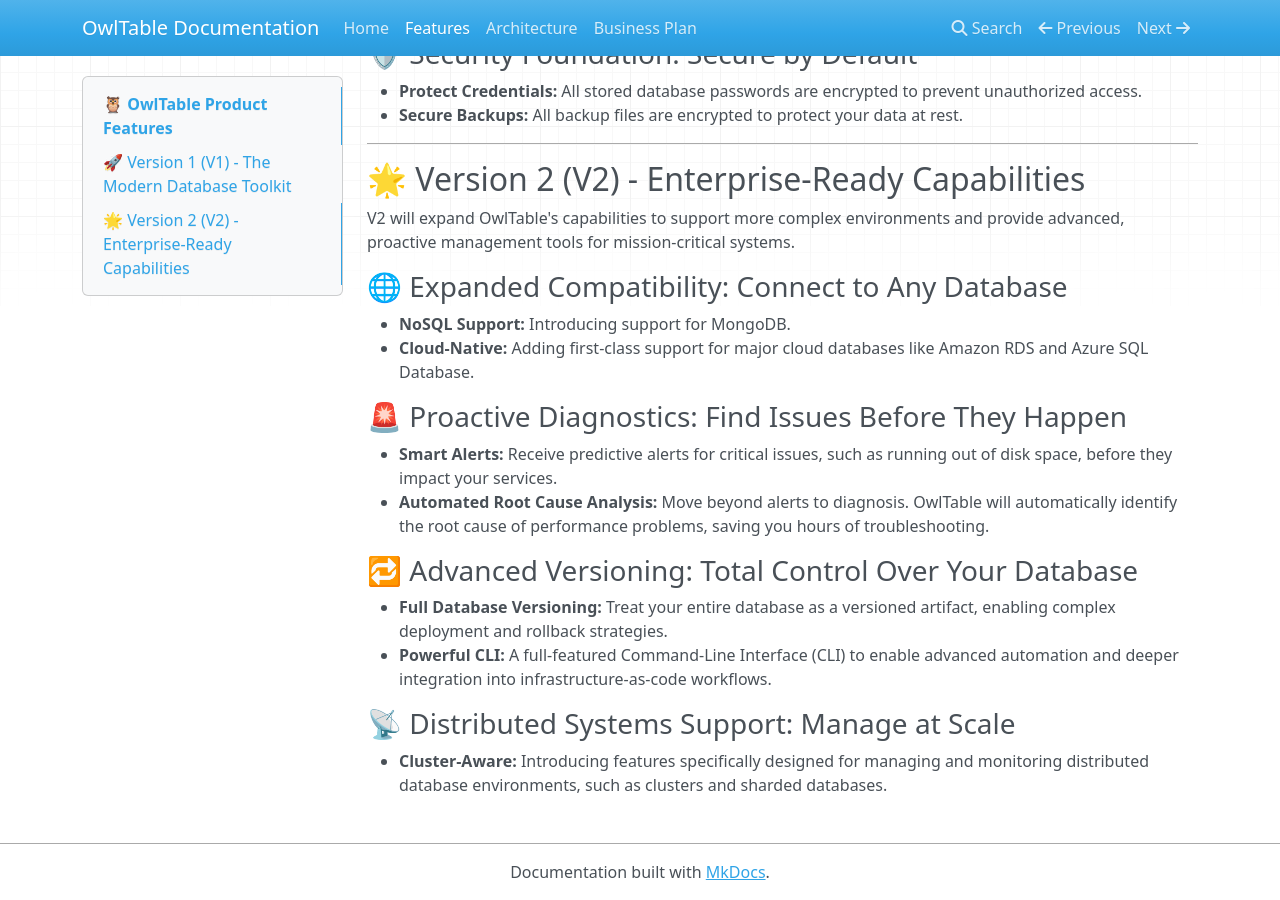
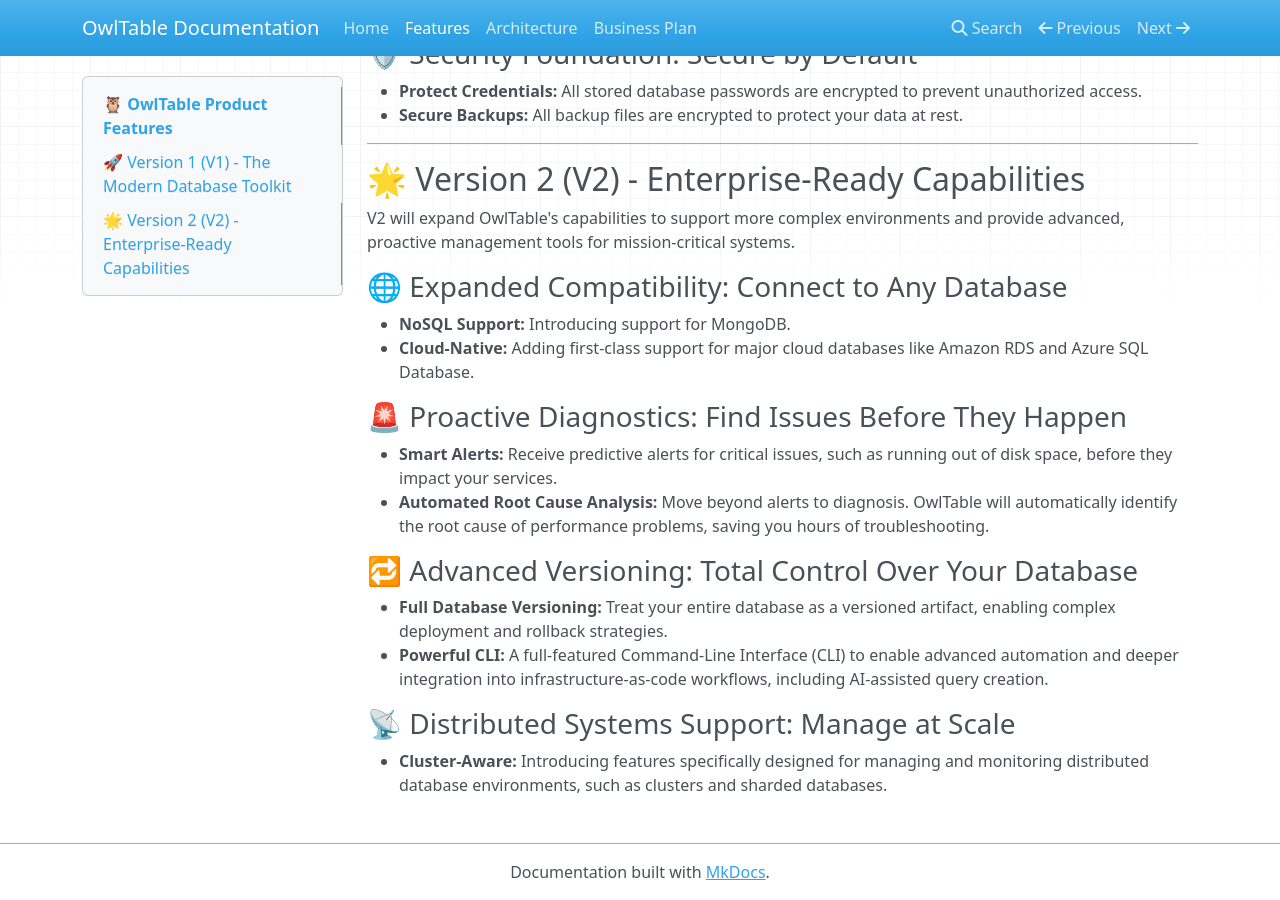
Before and after one commit to yehoshuas1978/owltable-landing-page, an MkDocs documentation site: the page built from documentation/docs/features.md, in a window 1280 px wide and 900 px high, scrolled down 1226 px. Built offline with MkDocs 1.6.1, drawn with Linux system fonts in a browser that asks for light colours; nearby versions of some CDN libraries.

Commit message:
update documentation to include AI-assisted query creation in CLI features

```diff
--- a/documentation/docs/features.md
+++ b/documentation/docs/features.md
@@ -54,7 +54,7 @@
 
 ### 🔁 **Advanced Versioning: Total Control Over Your Database**
 *   **Full Database Versioning:** Treat your entire database as a versioned artifact, enabling complex deployment and rollback strategies.
-*   **Powerful CLI:** A full-featured Command-Line Interface (CLI) to enable advanced automation and deeper integration into infrastructure-as-code workflows.
+*   **Powerful CLI:** A full-featured Command-Line Interface (CLI) to enable advanced automation and deeper integration into infrastructure-as-code workflows, including AI-assisted query creation.
 
 ### 📡 **Distributed Systems Support: Manage at Scale**
 *   **Cluster-Aware:** Introducing features specifically designed for managing and monitoring distributed database environments, such as clusters and sharded databases.
```
Also changed, not shown: documentation/site/features/index.html, documentation/site/index.html, documentation/site/search/search_index.json.
